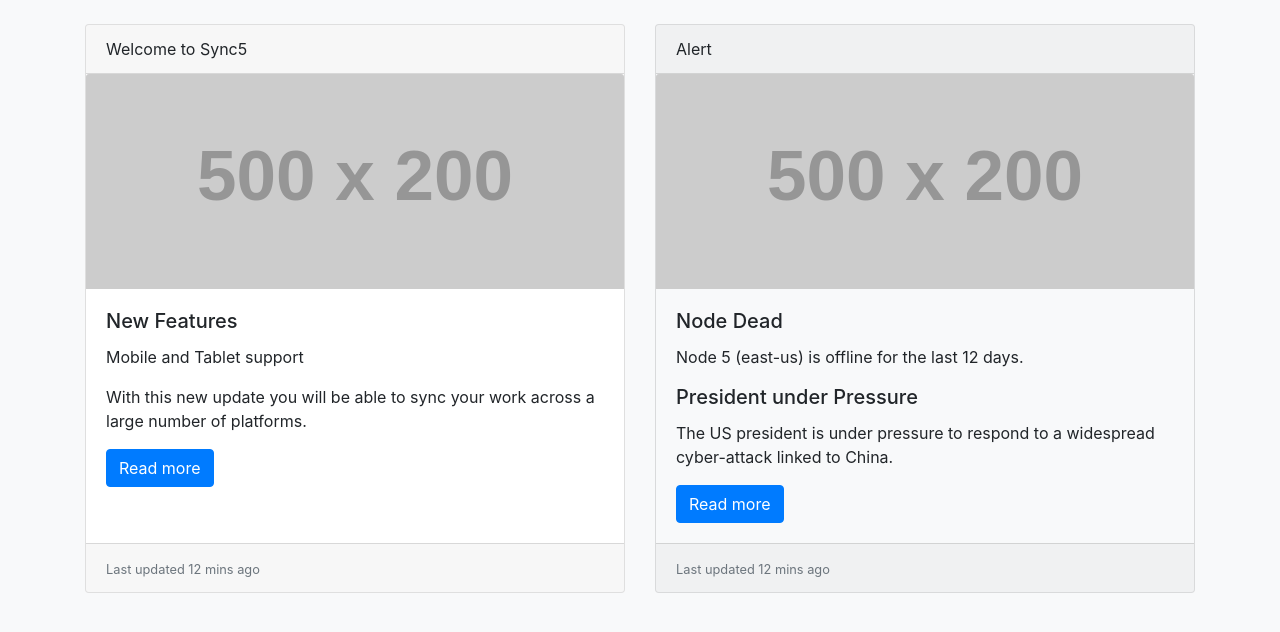
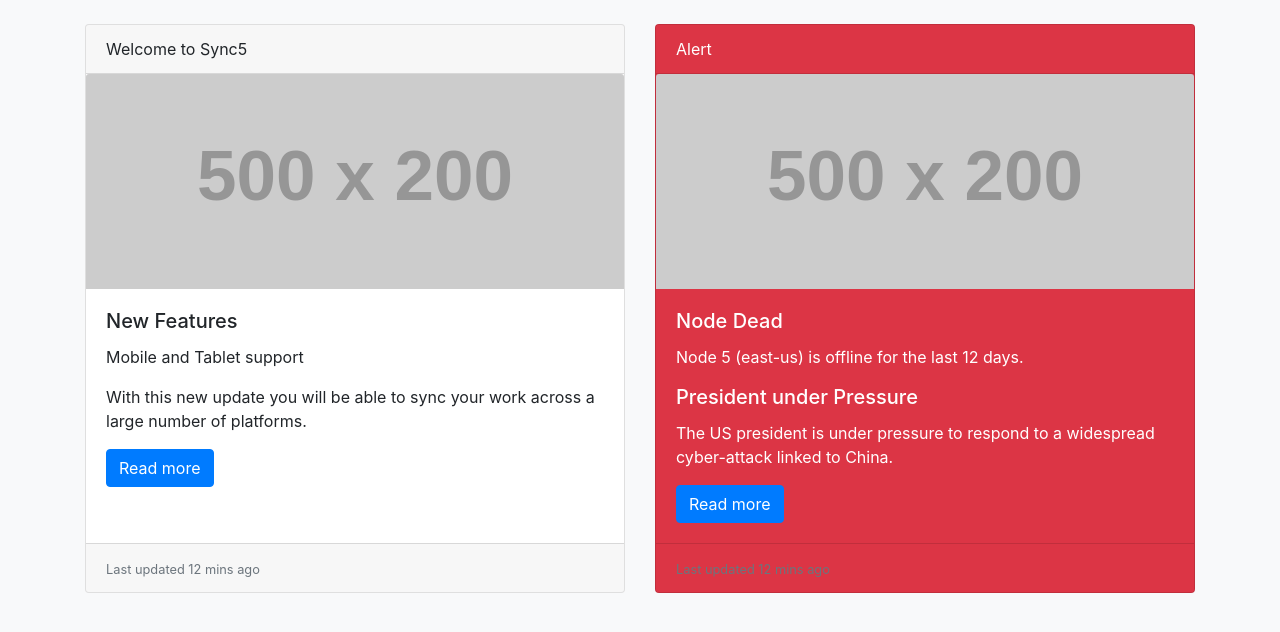
Before and after one commit to acciojob/bootstrap-card-ShivamP-97, a website: page main.html in a window 1280 px wide. Drawn offline with nearby package versions, Linux system fonts and the light colour scheme; placeholder pictures from the web are drawn by us.

Commit message:
created a submission

```diff
--- a/main.html
+++ b/main.html
@@ -35,8 +35,8 @@
                 </div>
             </div>
 
-            <div class="card bg-light">
-                <div class="card-header">
+            <div class="card bg-danger text-white">
+                <div class="card-header bg-danger text-white">
                     Alert
                 </div>
 
@@ -54,7 +54,7 @@
                     <a href="#" class="btn btn-primary">Read more</a>
                 </div>
 
-                <div class="card-footer">
+                <div class="card-footer bg-danger text-white">
                     <small class="text-muted">Last updated 12 mins ago</small>
                 </div>
             </div>
```
